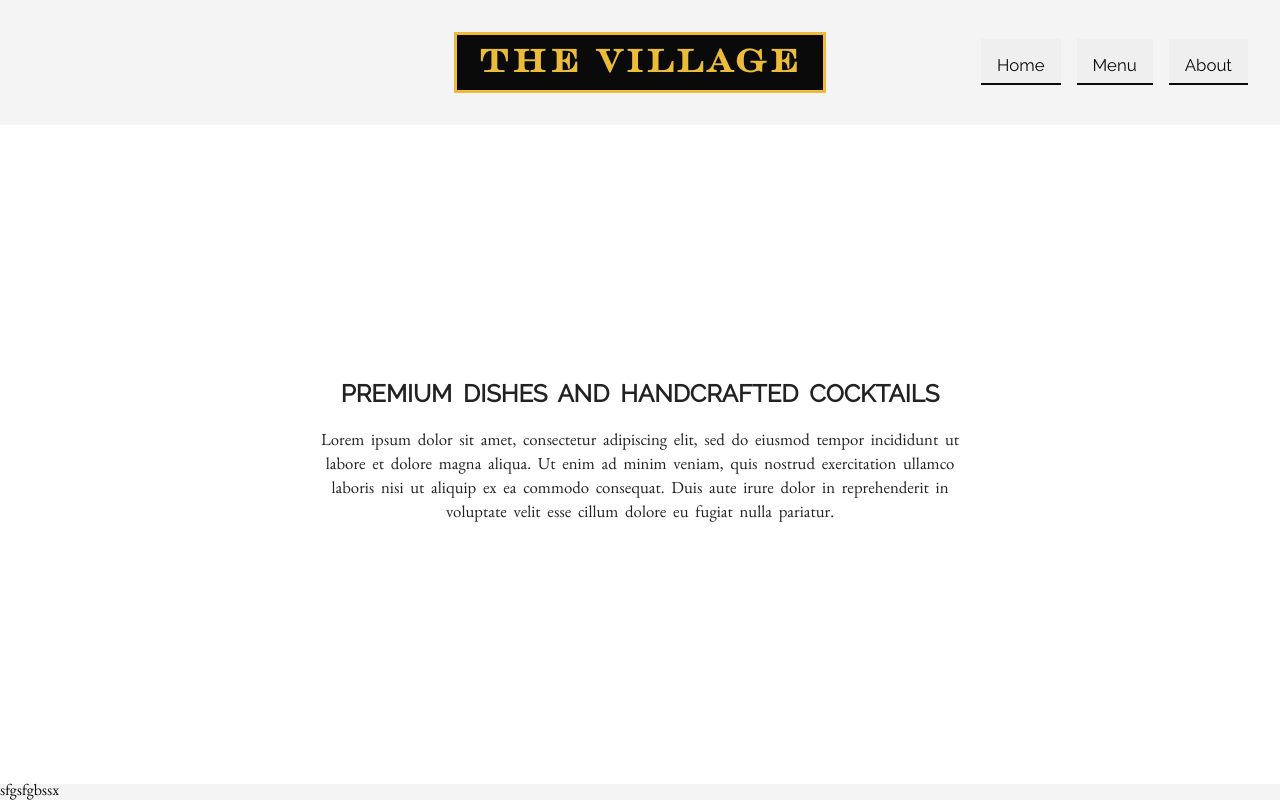
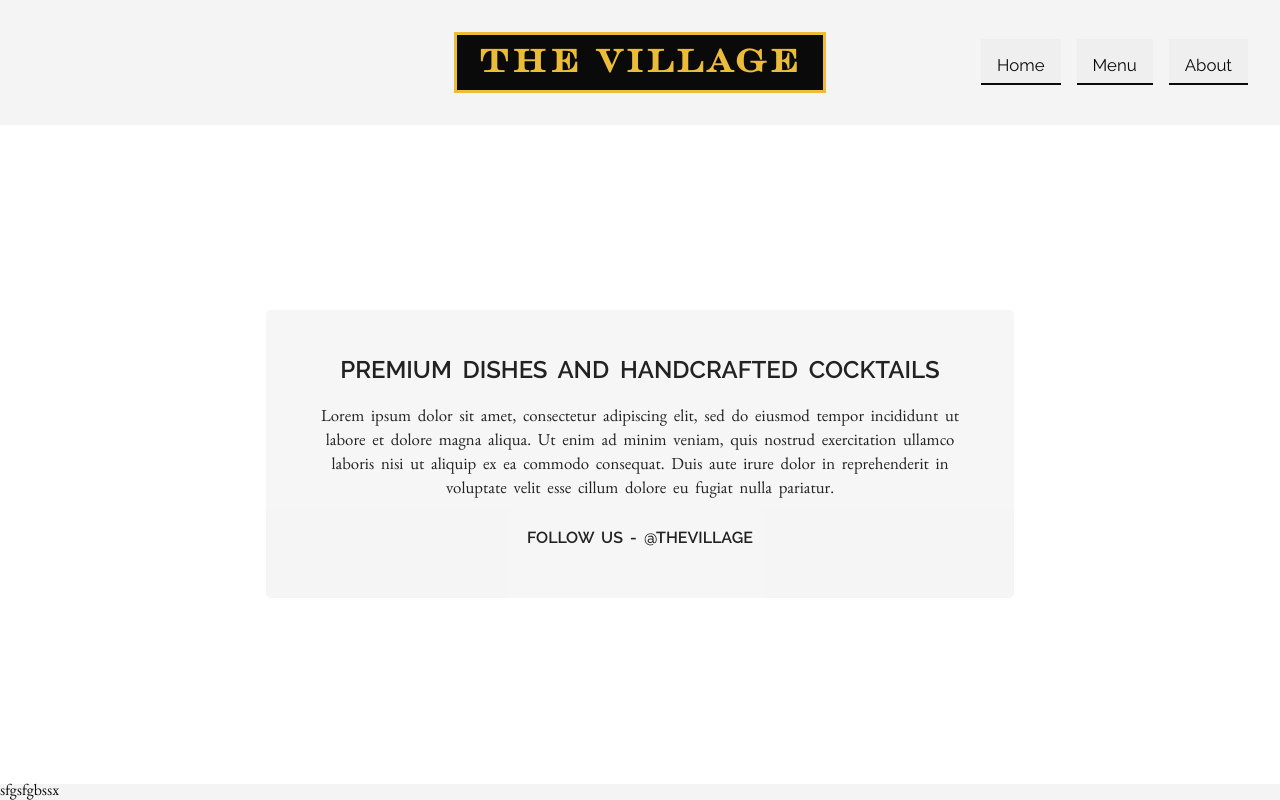
Before and after one commit to jordanmichb/Restaurant-Page, a website built with webpack: page src/template.html in a window 1280 px wide. Built offline with nearby package versions, Linux system fonts and the light colour scheme; files whose address does not match are found by name.

Commit message:
Update home

```diff
--- a/src/style.css
+++ b/src/style.css
@@ -10,6 +10,13 @@
     font-family: 'raleway';
     src: url('./fonts/raleway-regular-webfont.woff2') format('woff2');
     font-weight: normal;
+    font-style: normal;
+}
+
+@font-face {
+    font-family: 'raleway';
+    src: url('./fonts/raleway-semibold-webfont.woff2') format('woff2');
+    font-weight: 600;
     font-style: normal;
 }
 
@@ -50,11 +57,12 @@ body {
 
 .page-header {
     font-family: 'raleway';
+    font-weight: 600;
     text-transform: uppercase;
 }
 
 .page-description {
-    margin-top: 1.5rem;
+    /* margin-top: 1.5rem; */
     font-size: 1.05rem;
 }
 
@@ -73,8 +81,6 @@ header {
 .logo-container {
     font-family: 'engry';
     grid-column: 2 / 3;
-    /* text-align: center; */
-    /* padding: 0 5%; */
 }
 
 .logo {
@@ -108,23 +114,59 @@ nav button {
     font-size: 1.05rem;
 }
 
+
+
+
 #content {
     display: flex;
     justify-content: center;
     align-items: center;
     flex: 1;
+    margin: 1rem;
 }
 
 #home {
     padding: 3rem;
-    background-color: white;
+    background-color: rgba(244, 244, 244, 0.964);
     border-radius: 5px;
-    max-width: 60%;
+    width: 60%;
+    max-width: 2000px;
     text-align: center;
     opacity: 90%;
     line-height: 1.5em;
+    display: flex;
+    flex-direction: column;
+    gap: 1.5rem;
 }
+
+
+
 
 footer {
     background-color: rgba(244, 244, 244, 0.964);
 }
+
+/* Extra small devices (phones, 600px and down) */
+@media only screen and (max-width: 600px) {
+
+}
+
+/* Small devices 600px and up */
+@media only screen and (min-width: 600px) {
+
+}
+
+/* Medium devices 768px and up */
+@media only screen and (min-width: 768px) {
+
+}
+
+/* Large devices 992px and up */
+@media only screen and (min-width: 992px) {
+
+}
+
+/* Extra large devices 1200px and up */
+@media only screen and (min-width: 1200px) {
+
+}
--- a/src/template.html
+++ b/src/template.html
@@ -29,6 +29,7 @@
                 reprehenderit in voluptate velit esse cillum dolore eu fugiat nulla
                 pariatur.
             </p>
+            <p class="page page-header">Follow us - @thevillage</p>
         </div>
     </div>
 
```
Also changed, not shown: src/fonts/raleway-semibold-webfont.woff2 (added).
